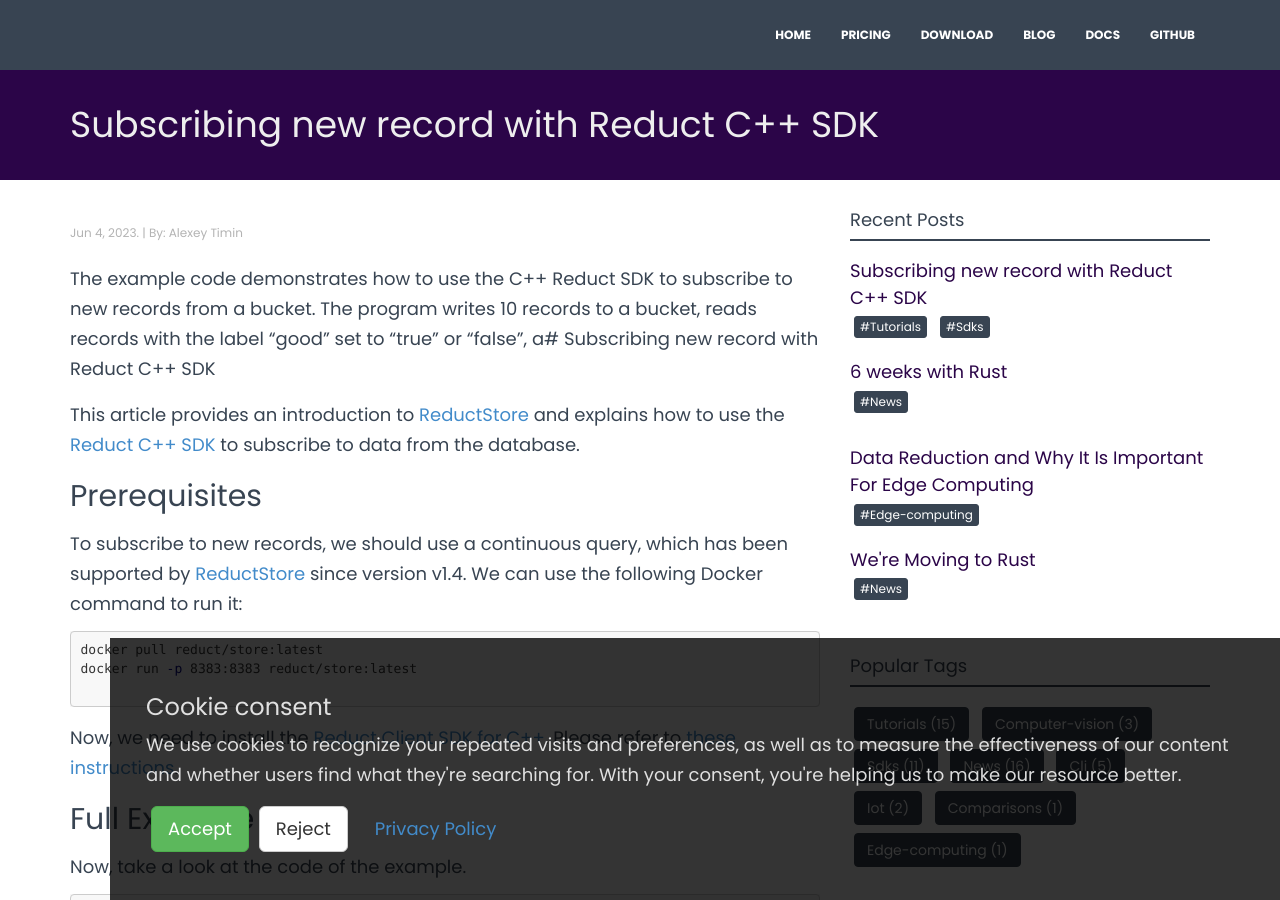
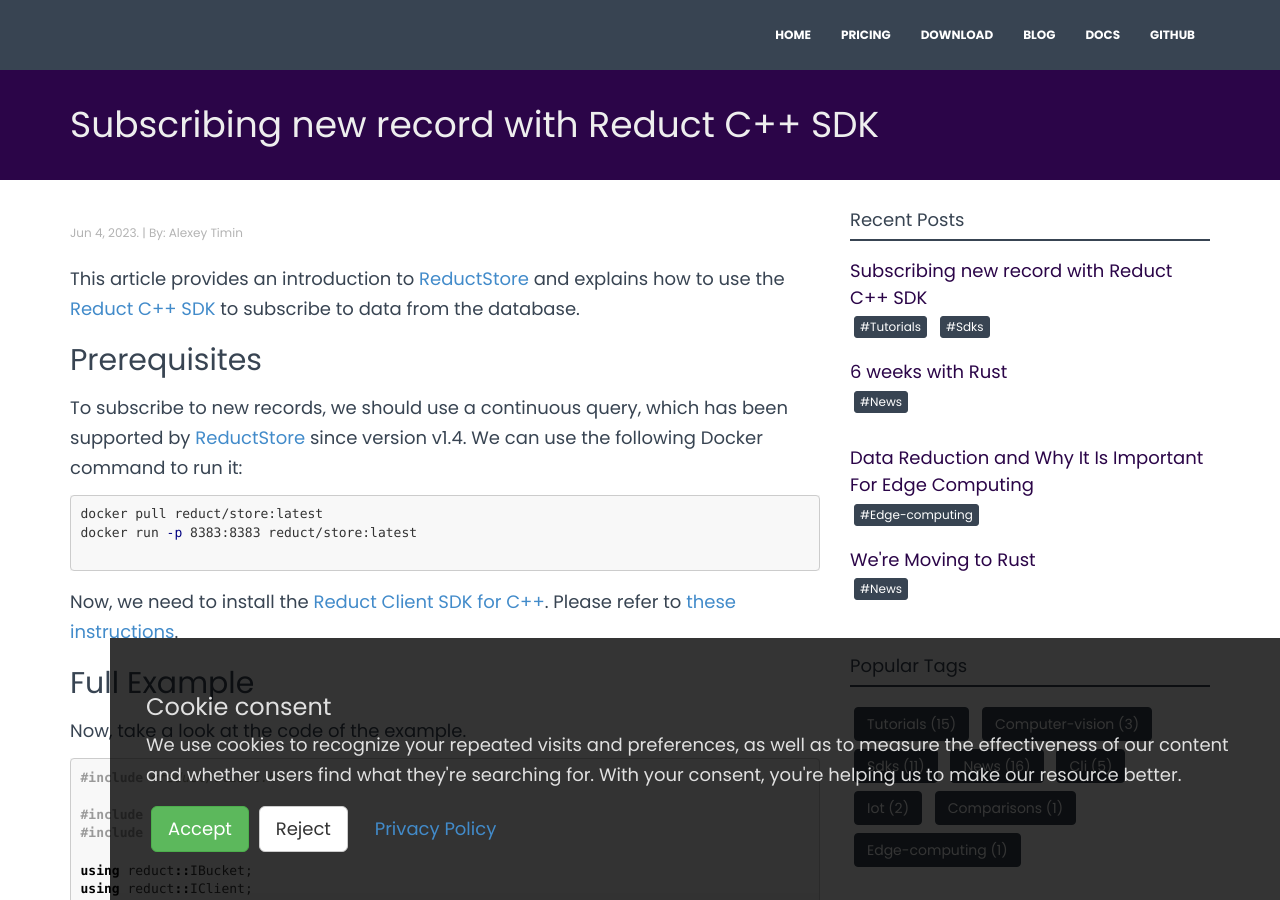
Before and after one commit to reductstore/homepage, a Jekyll site: the page built from _posts/2023-06-04-subscription-cpp.md, in a window 1280 px wide and 900 px high. Built offline with Jekyll 4.4.1, drawn with Linux system fonts in a browser that asks for light colours; nearby versions of some CDN libraries.

Commit message:
fix introduction

```diff
--- a/_posts/2023-06-04-subscription-cpp.md
+++ b/_posts/2023-06-04-subscription-cpp.md
@@ -8,8 +8,6 @@
   - tutorials
   - sdks
 ---
-
-The example code demonstrates how to use the C++ Reduct SDK to subscribe to new records from a bucket. The program writes 10 records to a bucket, reads records with the label "good" set to "true" or "false", a# Subscribing new record with Reduct C++ SDK
 
 This article provides an introduction to [ReductStore](https://www.reduct.store/) and explains how to use the [Reduct C++ SDK](https://github.com/reductstore/reduct-cpp) to subscribe to data from the database.
 
```
